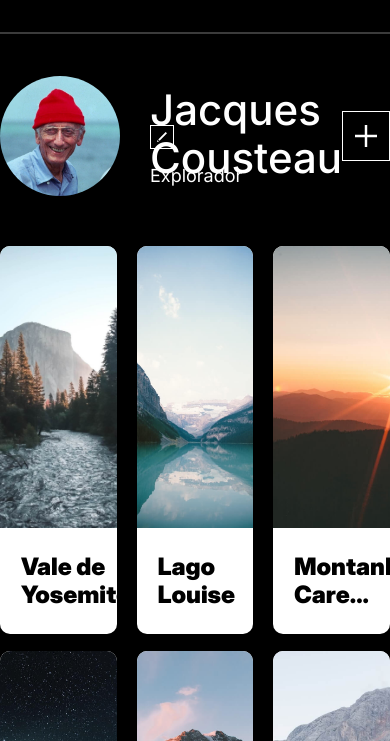
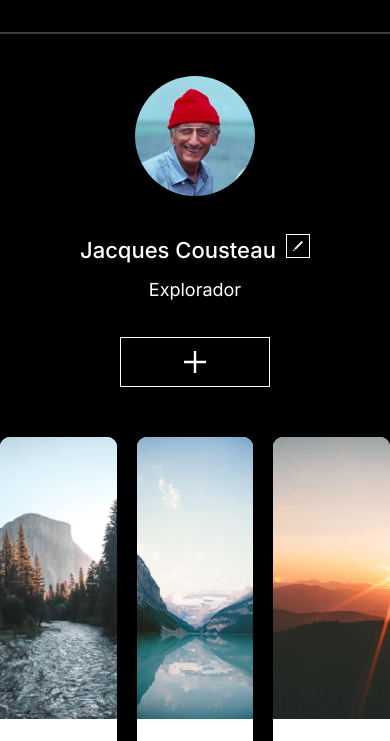
Before and after one commit to Lucas2907/web_project_around, a plain HTML site: page index.html in a window 390 px wide. Shown: the part 64-805 px from the top of the page. Drawn offline with Linux system fonts and the light colour scheme.

Commit message:
responsive profile section to mobile device

```diff
--- a/blocks/profile.css
+++ b/blocks/profile.css
@@ -1,4 +1,3 @@
-
 .profile {
   display: flex;
   justify-content: start;
@@ -72,3 +71,30 @@
     margin-top: 0;
   }
 }
+
+@media screen and (min-width: 320px) and (max-width: 767px) {
+  .profile {
+    flex-direction: column;
+    align-items: center;
+  }
+
+  .profile__image {
+    margin: 0 0 30px;
+  }
+
+  .profile__feat {
+    max-width: 282px;
+    margin: 0;
+    justify-content: center;
+    align-items: center;
+  }
+
+  .profile__title {
+    font-size: 22px;
+    margin-right: 10px;
+  }
+  .profile__text {
+    text-align: center;
+    margin: 14px 0 36px;
+  }
+}
```
